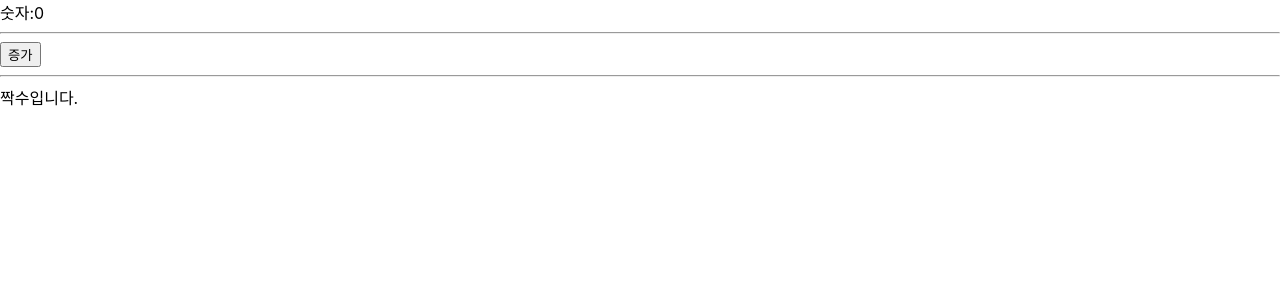
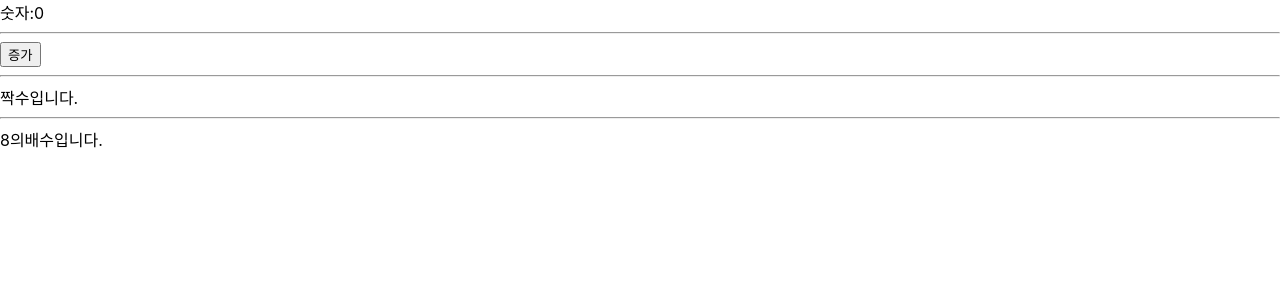
Before and after one commit to youmy028/reacr-proj, a React (Create React App) app: page / in a window 1280 px wide. Shown: the top 300 px of the page. Built offline with nearby package versions, Linux system fonts and the light colour scheme.

Commit message:
8의 배수일 경우 문구가 나오도록

```diff
--- a/src/NumberCounter.js
+++ b/src/NumberCounter.js
@@ -18,6 +18,14 @@ function NumberCounter(){
       <hr/>
       <button onClick={()=>setNo(no+1)}>증가</button>
       {noIsEvenDiv}
+      {no % 8 == 0 ?(
+        <>
+          <hr/>
+          <span>8의배수입니다.</span>
+        </>
+      ):(
+      <></>
+      )}
     </>
   );
 }
```
